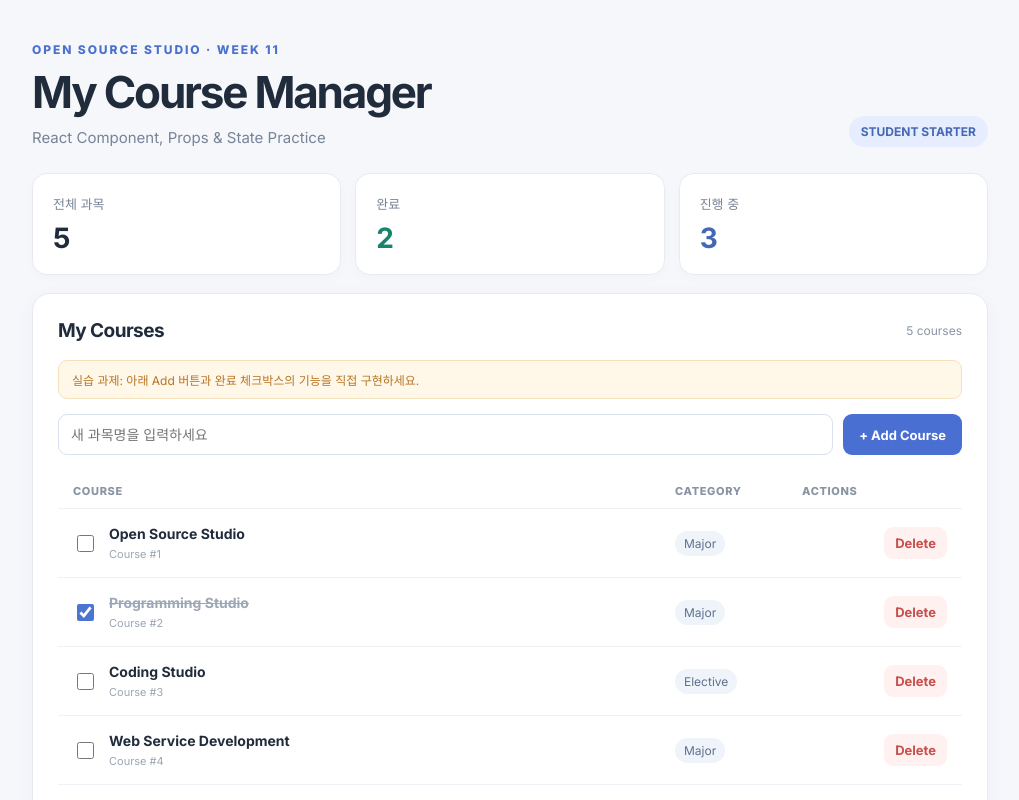
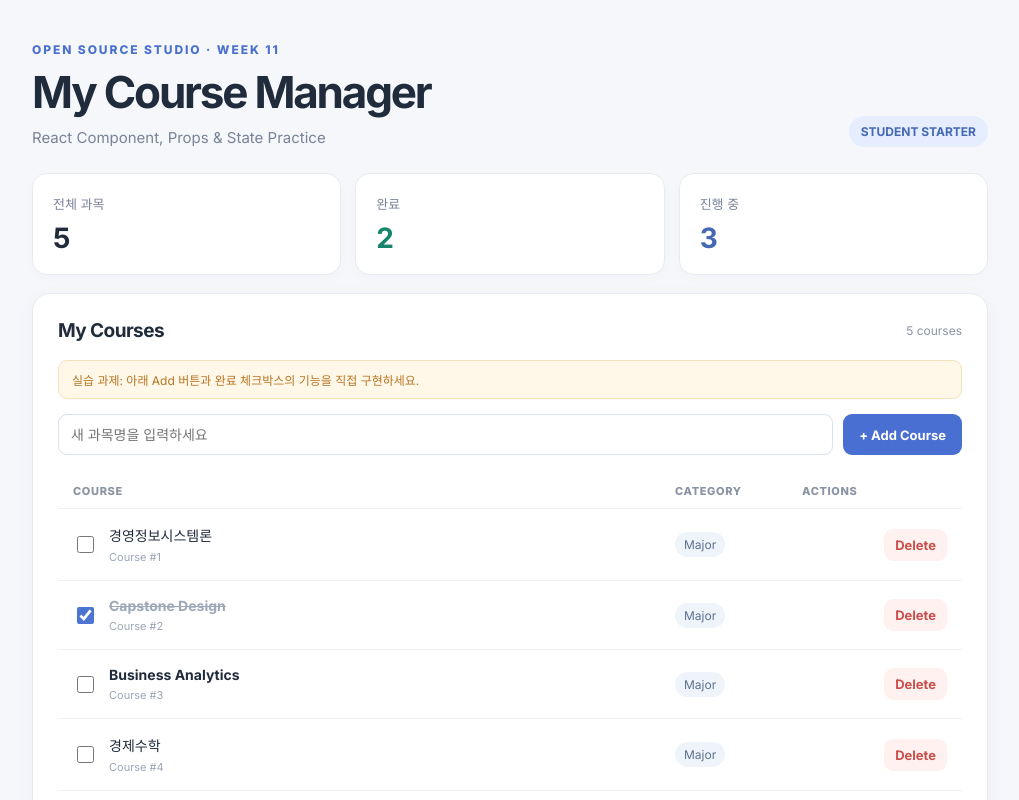
Before and after one commit to wltjq/2026OSS_assign4-3, a React (Vite) app: page / in a window 1280 px wide. Shown: the top 800 px of the page, without its empty margins (130-1149 px from the left). Built offline with nearby package versions, Linux system fonts and the light colour scheme.

Commit message:
update data

```diff
--- a/src/data/courses.js
+++ b/src/data/courses.js
@@ -1,8 +1,8 @@
 // 초기 데이터는 앱을 새로고침할 때 다시 사용됩니다. (DB/localStorage 미사용)
 export const initialCourses = [
-  { id: 1, name: 'Open Source Studio', category: 'Major', completed: false },
-  { id: 2, name: 'Programming Studio', category: 'Major', completed: true },
-  { id: 3, name: 'Coding Studio', category: 'Elective', completed: false },
-  { id: 4, name: 'Web Service Development', category: 'Major', completed: false },
-  { id: 5, name: 'Software Engineering', category: 'Elective', completed: true },
+  { id: 1, name: '경영정보시스템론', category: 'Major', completed: false },
+  { id: 2, name: 'Capstone Design', category: 'Major', completed: true },
+  { id: 3, name: 'Business Analytics', category: 'Major', completed: false },
+  { id: 4, name: '경제수학', category: 'Major', completed: false },
+  { id: 5, name: '선형대수학', category: 'Elective', completed: true },
 ];
```
